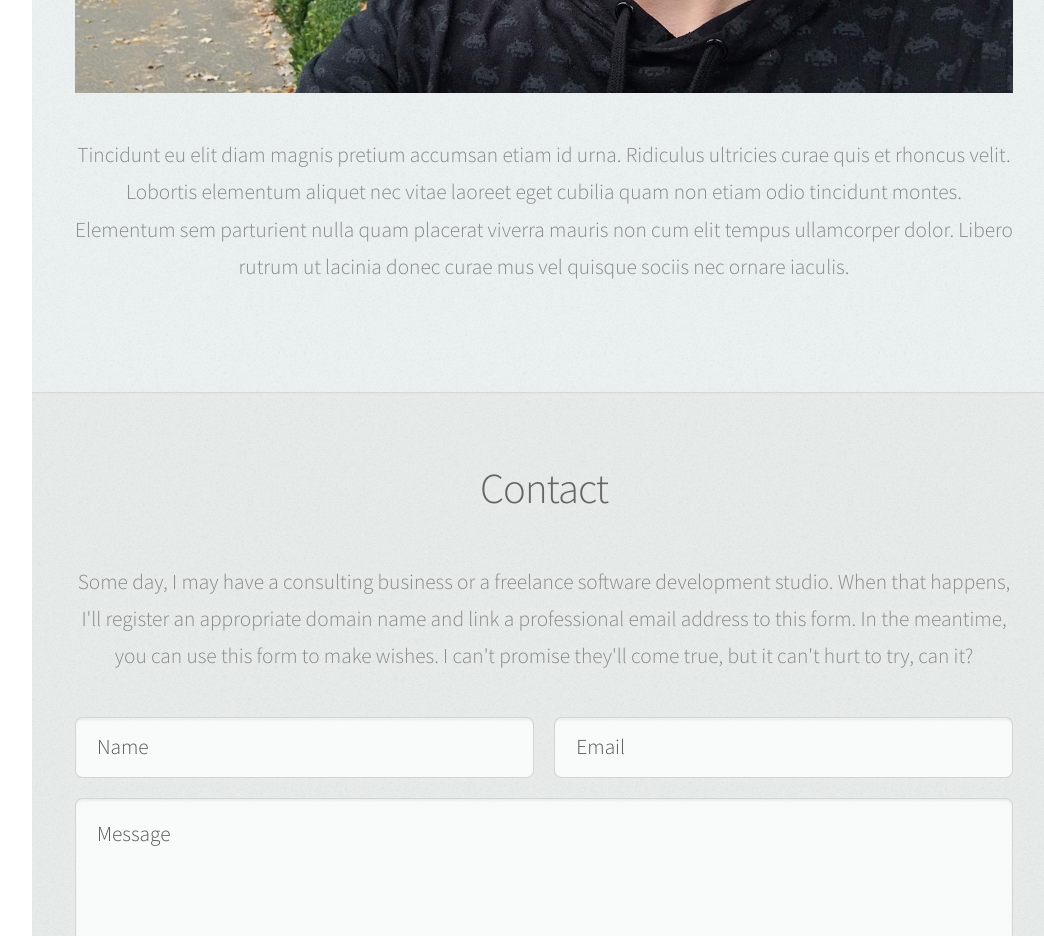
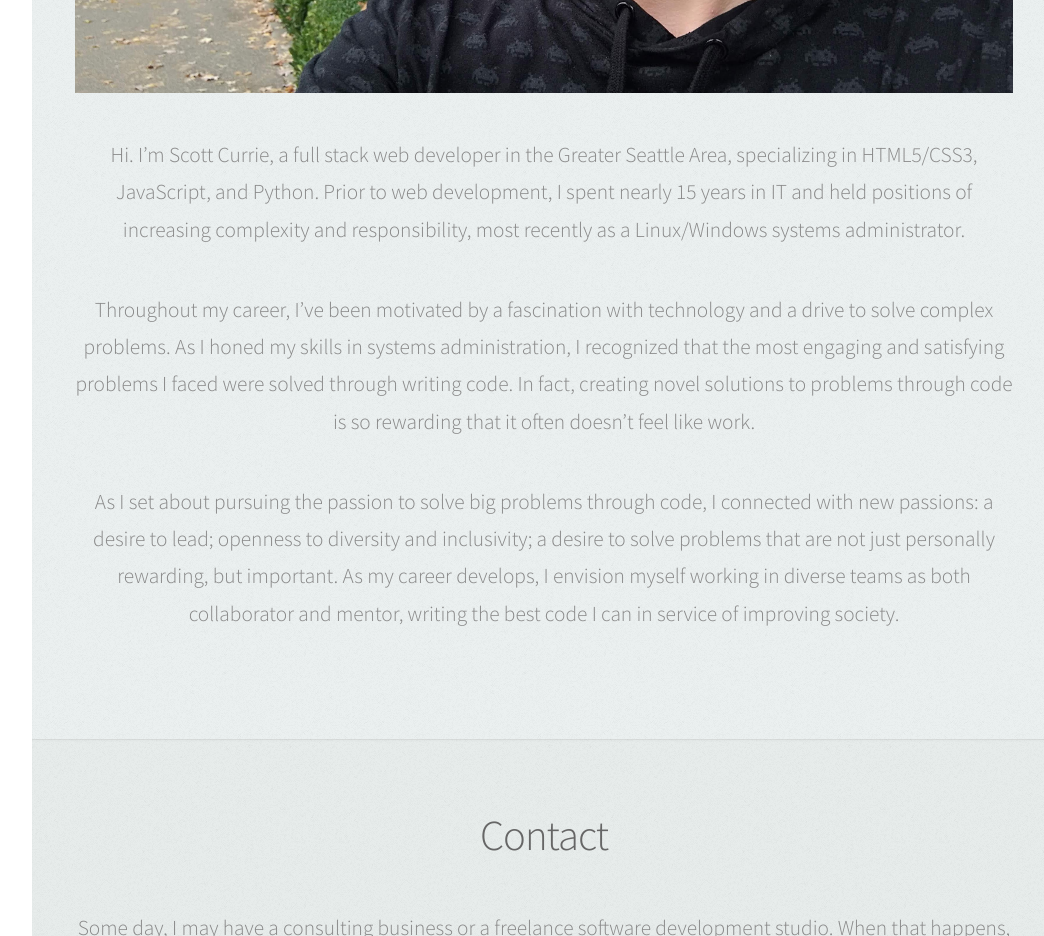
Before and after one commit to scott-currie/portfolio, a website: page index.html in a window 1280 px wide. Shown: the part 2320-3256 px from the top of the page, without its empty margins (224-1268 px from the left). Drawn offline with Linux system fonts and the light colour scheme.

Commit message:
Replaced lorem ipsum with pitch text

```diff
--- a/index.html
+++ b/index.html
@@ -143,12 +143,9 @@
 
 							<a href="#" class="image featured"><img src="images/scott.jpg" alt="" /></a>
 
-							<p>Tincidunt eu elit diam magnis pretium accumsan etiam id urna. Ridiculus
-							ultricies curae quis et rhoncus velit. Lobortis elementum aliquet nec vitae
-							laoreet eget cubilia quam non etiam odio tincidunt montes. Elementum sem
-							parturient nulla quam placerat viverra mauris non cum elit tempus ullamcorper
-							dolor. Libero rutrum ut lacinia donec curae mus vel quisque sociis nec
-							ornare iaculis.</p>
+							<p>Hi. I’m Scott Currie, a full stack web developer in the Greater Seattle Area, specializing in HTML5/CSS3, JavaScript, and Python. Prior to web development, I spent nearly 15 years in IT and held positions of increasing complexity and responsibility, most recently as a Linux/Windows systems administrator.
+              <p>Throughout my career, I’ve been motivated by a fascination with technology and a drive to solve complex problems. As I honed my skills in systems administration, I recognized that the most engaging and satisfying problems I faced were solved through writing code. In fact, creating novel solutions to problems through code is so rewarding that it often doesn’t feel like work.</p>
+              <p>As I set about pursuing the passion to solve big problems through code, I connected with new passions: a desire to lead; openness to diversity and inclusivity; a desire to solve problems that are not just personally rewarding, but important. As my career develops, I envision myself working in diverse teams as both collaborator and mentor, writing the best code I can in service of improving society.</p>
 
 						</div>
 					</section>
```
